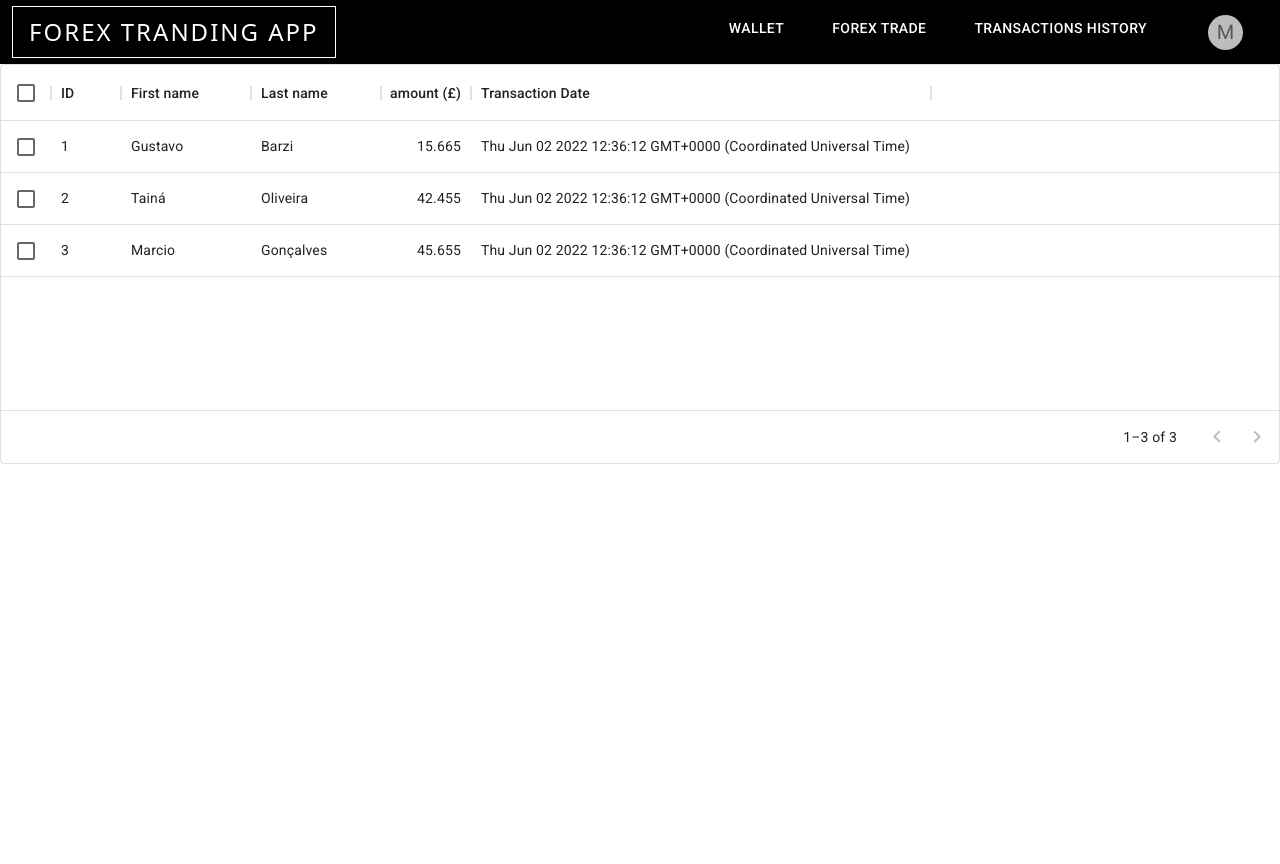
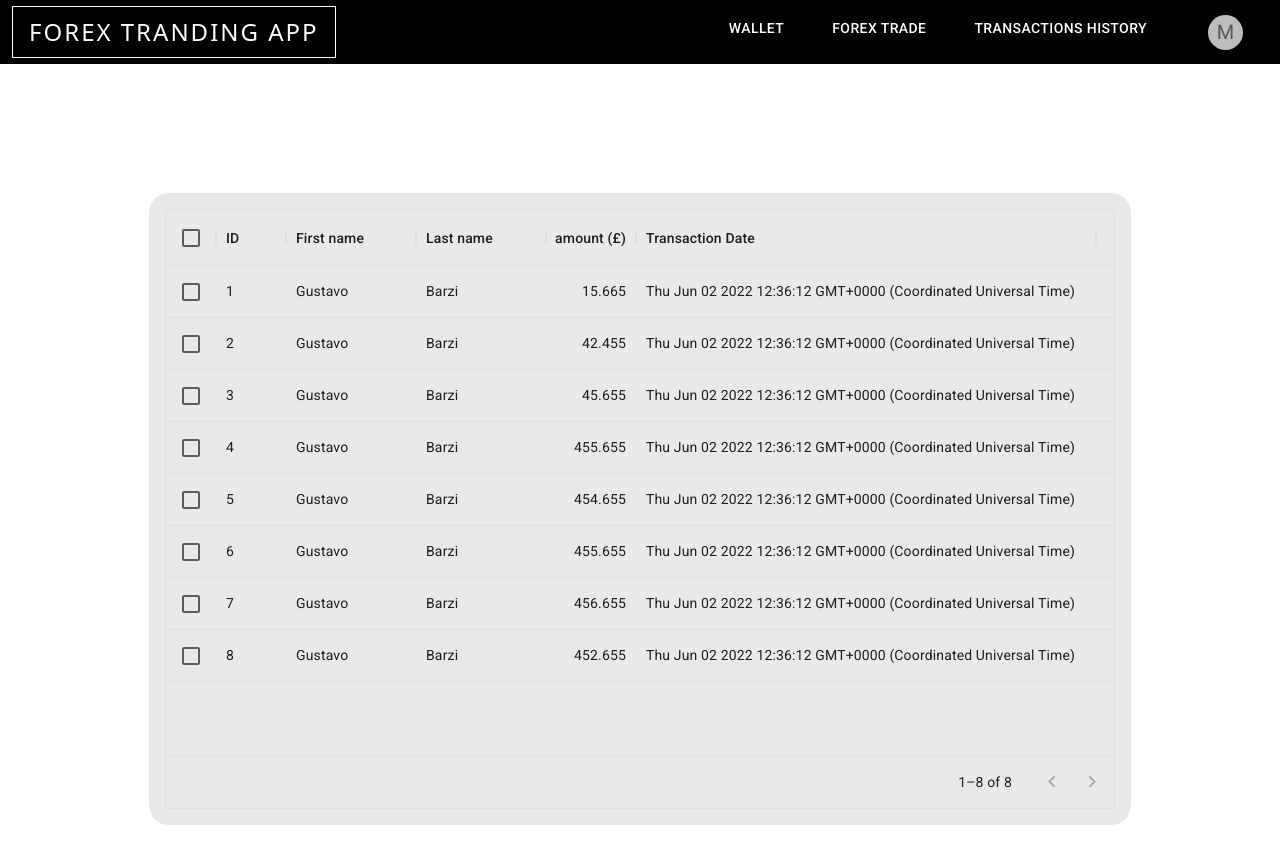
Before and after one commit to gusbarzi/forextrandingapp, a React (Create React App) app: page /transactions in a window 1280 px wide. Shown: the top 864 px of the page. Before the commit the page ends 800 px from the top, so only its background shows below. Built offline with nearby package versions, Linux system fonts and the light colour scheme.

Commit message:
update: change div for typography

```diff
--- a/src/pages/Modal/Modal.tsx
+++ b/src/pages/Modal/Modal.tsx
@@ -4,6 +4,7 @@ import Box from '@mui/material/Box';
 import Button from '@mui/material/Button';
 import Modal from '@mui/material/Modal';
 import Vinput from '../../shared/components/Vinput';
+import { Typography } from '@mui/material';
 
 const style = {
     position: 'absolute' as 'absolute',
@@ -29,7 +30,16 @@ export const DepositModal = () => {
             <div className="portifolio">
                 <h2>Balance</h2>
                 <nav>
-                    <p className="nav__logo">GPB 0,0000</p>
+                    <Typography
+                        sx={{
+                            m: 1,
+                        }}
+                     variant="h6"
+                     gutterBottom
+                     component="div"
+                    >
+                         GBP 0,00000
+                    </Typography>
                     <ul className="nav__list">
                         <li>
                             <Link to="/portifolio">
--- a/src/pages/Transactionspage/Transactions.tsx
+++ b/src/pages/Transactionspage/Transactions.tsx
@@ -1,3 +1,4 @@
+import { Box } from '@mui/material';
 import { DataGrid, GridColDef } from '@mui/x-data-grid';
 
 const columns: GridColDef[] = [
@@ -23,21 +24,47 @@ const columns: GridColDef[] = [
 
 const rows = [
   { id: 1, firstName: 'Gustavo', lastName: 'Barzi', amount: 15.6651651 },
-  { id: 2, firstName: 'Tainá', lastName: 'Oliveira', amount: 42.4554545 },
-  { id: 3, firstName: 'Marcio', lastName: 'Gonçalves', amount: 45.65465465 },
+  { id: 2, firstName: 'Gustavo', lastName: 'Barzi', amount: 42.4554545 },
+  { id: 3, firstName: 'Gustavo', lastName: 'Barzi', amount: 45.65465465 },
+  { id: 4, firstName: 'Gustavo', lastName: 'Barzi', amount: 455.65465465 },
+  { id: 5, firstName: 'Gustavo', lastName: 'Barzi', amount: 454.65465465 },
+  { id: 6, firstName: 'Gustavo', lastName: 'Barzi', amount: 455.65465465 },
+  { id: 7, firstName: 'Gustavo', lastName: 'Barzi', amount: 456.65465465 },
+  { id: 8, firstName: 'Gustavo', lastName: 'Barzi', amount: 452.65465465 },
 ];
 
 export const Transactions = () => {
   return (
-    <div style={{ height: 400, width: '100%' }}>
+    <Box
+      sx={{
+        width: "100%",
+        height: 890,
+        display: 'flex',
+        justifyContent: 'center',
+        alignItems: 'center',
+      }}
+    >
+      <Box
+        sx={{
+          display: 'flex',
+          justifyContent: 'center',
+          width: 950,
+          height: 600,
+          backgroundColor: '#e9e9e9',
+          p: 2,
+          m: 1,
+          borderRadius: 5,
+        }}
+      >
         <DataGrid
           rows={rows}
           columns={columns}
-        pageSize={5}
+          pageSize={8}
           rowsPerPageOptions={[5]}
           checkboxSelection
         />
-    </div>
+      </Box>
+    </Box>
   );
 }
 
```
Lines whose indentation alone changed are shown as unchanged.
